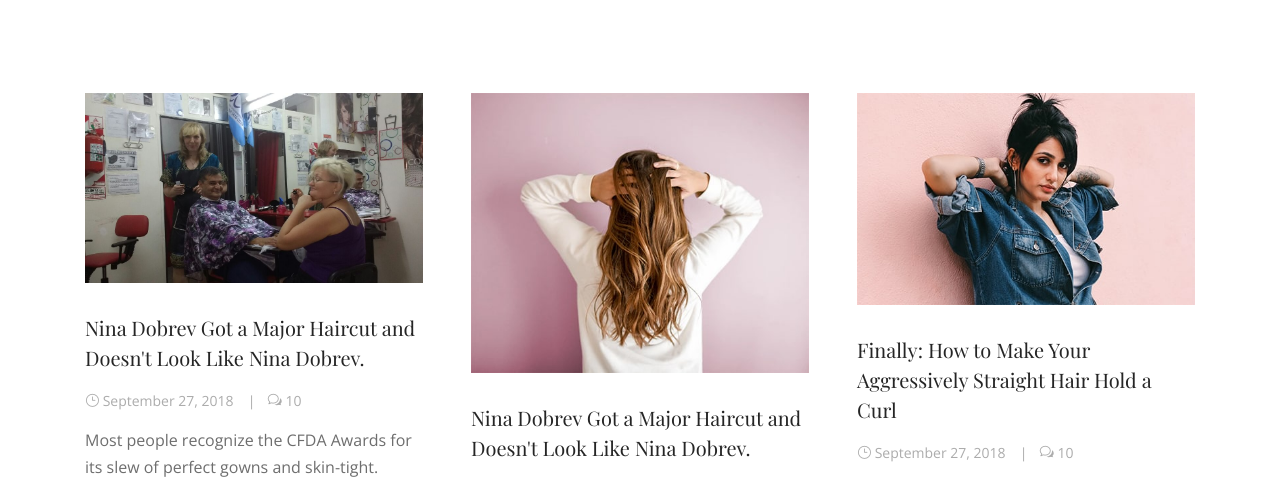
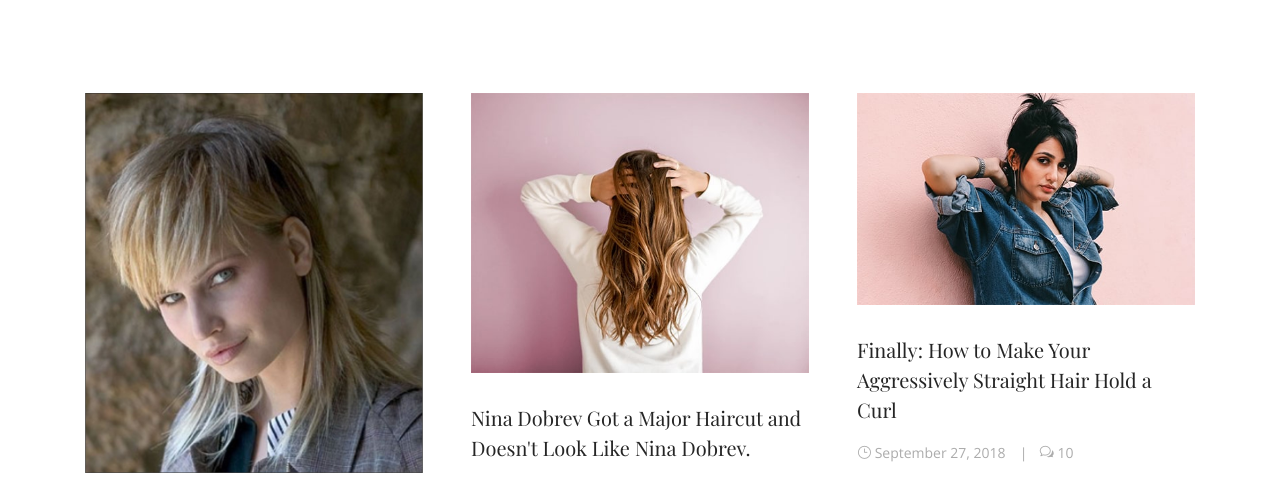
Before and after one commit to marinanikolaj2013/akame, a website: page blog.html in a window 1280 px wide. Shown: the part 351-828 px from the top of the page. Drawn offline with nearby package versions, Linux system fonts and the light colour scheme; files whose address does not match are found by name.

Commit message:
Cambie foto de duena otra vez

```diff
--- a/blog.html
+++ b/blog.html
@@ -145,7 +145,7 @@
                     <!-- Single Post Area -->
                     <div class="single-post-area">
                         <div class="post-thumbnail">
-                            <a href="single-blog.html"><img src="img/bg-img/49.jpg" alt=""></a>
+                            <a href="single-blog.html"><img src="img/bg-img/50.jpg" alt=""></a>
                         </div>
                         <div class="post-content">
                             <a href="#" class="post-title">Nina Dobrev Got a Major Haircut and Doesn't Look Like Nina Dobrev.</a>
```
Also changed, not shown: img/bg-img/50.jpg (added).
